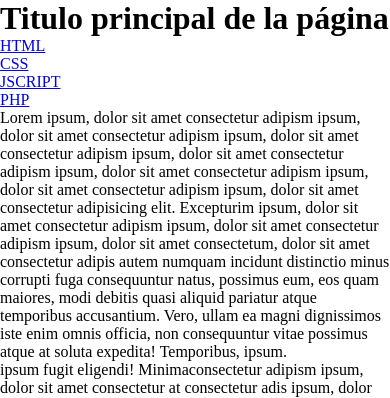
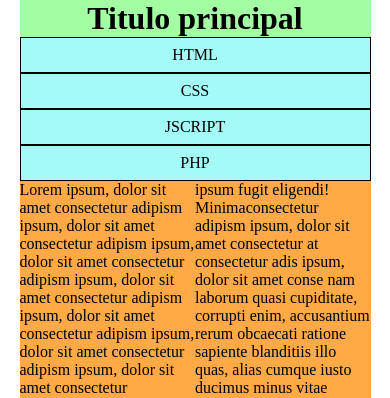
Before and after one commit to franfiori29/tpredes, a PHP site: page /Css/css36layoutResponsive/index.html in a window 390 px wide. Shown: the top 398 px of the page. Run offline with PHP 8.4, Linux system fonts and the light colour scheme.

Commit message:
clase 3 css f

```diff
--- a/Css/css36layoutResponsive/index.html
+++ b/Css/css36layoutResponsive/index.html
@@ -7,20 +7,93 @@
     <title>Documento</title>
   </head>
   <body>
-    <div class="contenedor">
-      <header><h1>Titulo principal de la página</h1></header>
-      <nav class="menu">
+    <div id="container">
+      <header><h1>Titulo principal</h1></header>
+      <nav>
         <ul>
-          <li><a href="../../../Html/index.htm">HTML</a></li>
-          <li><a href="../../../Css/index.htm">CSS</a></li>
-          <li><a href="../../../Jscript/index.htm">JSCRIPT</a></li>
-          <li><a href="../../../Php/index.htm">PHP</a></li>
+          <li><a href="../../Html/index.html">HTML</a></li>
+          <li><a href="../../">CSS</a></li>
+          <li><a href="">JSCRIPT</a></li>
+          <li><a href="">PHP</a></li>
         </ul>
       </nav>
-      <div class="contenido">
+      <div class="bloque">
         <div class="texto">
           <p>
             Lorem ipsum, dolor sit amet consectetur adipism ipsum, dolor sit amet
+            consectetur adipism ipsum, dolor sit amet consectetur adipism ipsum,
+            dolor sit amet consectetur adipism ipsum, dolor sit amet consectetur
+            adipism ipsum, dolor sit amet consectetur adipism ipsum, dolor sit amet
+            consectetur adipisicing elit. Excepturim ipsum, dolor sit amet
+            consectetur adipism ipsum, dolor sit amet consectetur adipism ipsum,
+            dolor sit amet consectetum, dolor sit amet consectetur adipis autem
+            numquam incidunt distinctio minus corrupti fuga consequuntur natus,
+            possimus eum, eos quam maiores, modi debitis quasi aliquid pariatur atque
+            temporibus accusantium. Vero, ullam ea magni dignissimos iste enim omnis
+            officia, non consequuntur vitae possimus atque at soluta expedita!
+            Temporibus, ipsum. Lorem ipsum, dolor sit amet consectetur adipism ipsum,
+            dolor sit amet consectetur adipism ipsum, dolor sit amet consectetur
+            adipism ipsum, dolor sit amet consectetur adipism ipsum, dolor sit amet
+            consectetur adipism ipsum, dolor sit amet consectetur adipism ipsum,
+            dolor sit amet consectetur adipisicing elit. Excepturim ipsum, dolor sit
+            amet consectetur adipism ipsum, dolor sit amet consectetur adipism ipsum,
+            dolor sit amet consectetum, dolor sit amet consectetur adipis autem
+            numquam incidunt distinctio minus corrupti fuga consequuntur natus
+          </p>
+        </div>
+
+        <div class="texto">
+          <p>
+            ipsum fugit eligendi! Minimaconsectetur adipism ipsum, dolor sit amet
+            consectetur at consectetur adis ipsum, dolor sit amet conse nam laborum
+            quasi cupiditate, corrupti enim, accusantium rerum obcaecati ratione
+            sapiente blanditiis illo quas, alias cumque iusto ducimus minus vitae
+            itaque tenetur?
+          </p>
+          <div class="imagen" id="foto1">
+            <img src="../../Html/ejer04ListasArchivos/imagenjpg.jpg" alt="foto" />
+          </div>
+          <p>
+            ipsum fugit eligendi! Minimaconsectetur adipism ipsum, dolor sit amet
+            consectetur adipism ipsum, doloolor sit amet consectetur adis ipsum,
+            dolor sit amet conseatione sapiente blanditiis illo quas, alias cumque
+            iusto ducimus minus vitae itaque tenetur?
+          </p>
+        </div>
+
+        <div class="texto movil">
+          <p>
+            Lorem ipsumconsectetur adipism ipsum, dolor sit amet consectetur adipism
+            ipsum, dolor sit amet consectetur adis ipsum, dolor sit amet
+            conseconsectetur adipism ipsum, dolor sit amet consectetur adipism ipsum,
+            dolor sit amet consecteturcteturconsectetur adipism ipsum, dolor sit amet
+            consectetur adipism ipsum, dolor sit amet consectetur adis ipsum, dolor
+            sit amet colima nam laborum quasi cupiditate,psum fugit eligendi! Minima
+            nam laborum quasi cupiditate,rupti enim, accusantium rerum obcaecati
+            ratione sapiente blanditiis illo quas, alias cumque iusto ducimus minus
+            vitae itaque tenetur? Lorem ipsum, dolor sit amet consectetur adipism
+            ipsum, dolor sit amet consectetur adipism ipsum, dolor sit amet
+            consectetur adipism ipsum, dolor sit amet consectetur adipism ipsum,
+            dolor sit amet consectetur adipism ipsum, dolor sit amet consectetur
+            adipism ipsum, dolor sit amet consectetur adipisicing elit. Excepturim
+            ipsum, dolor sit amet consectetur adipism ipsum, dolor sit amet
+          </p>
+        </div>
+
+        <div class="texto movil tablet">
+          <p>
+            Lorem ipsum dolor sit amet consectetur adipisicing elit. Quibusdam soluta
+            illum quo asperiores, eius repellendus labore nesciunt natus nisi alias
+            vel voluptatum, consectetur qui <br />ipsum fugit eligendi! Minima nam
+            laborum quasi consectetur adipism ipsum, dolor sit amet consectetur
+            adictetur adis ipsum, dolor sit amet conseconsectetur
+            adipisonseconsectetur adipism ipsum, dolor sit amet consectetur adipism
+            ipsum, dolor sit amet consectetur adis ipsum, dolor sit amet
+            conseconsectetur adipism ipsum, dolor sit amet consectetur adipism ipsum,
+            dolor sit amet consectetur adis ipsum, dolor sit amet consecupiditate,
+            corrupti enim, accusantium rerum obcaecati ratione sapiente blanditiis
+            illo quas, alias cumque iusto ducimus minus vitae itaque tenetur? Lorem
+            ipsum, dolor sit amet consectetur adipism ipsum, dolor sit amet
             consectetur adipism ipsum, dolor sit amet consectetur adipism ipsum,
             dolor sit amet consectetur adipism ipsum, dolor sit amet consectetur
             adipism ipsum, dolor sit amet consectetur adipism ipsum, dolor sit amet
--- a/Css/css36layoutResponsive/style.css
+++ b/Css/css36layoutResponsive/style.css
@@ -1,9 +1,189 @@
 * {
+  padding: 0;
   margin: 0;
-  padding: 0;
   box-sizing: border-box;
 }
+
 body {
+  width: 100vw;
+  height: auto;
+}
+
+#container {
+  width: 90vw;
   height: 100vh;
-  width: 100%;
+  margin: auto;
+  background-color: coral;
+  display: flex;
+  flex-direction: column;
+  flex-wrap: nowrap;
 }
+header,
+footer {
+  width: 90vw;
+  height: 10vh;
+  background-color: rgb(163, 253, 163);
+  display: flex;
+  flex-direction: row;
+  justify-content: center;
+  align-items: center;
+  flex-wrap: wrap;
+}
+
+nav ul {
+  display: flex;
+  flex-direction: row;
+  align-items: center;
+  height: 5vh;
+  list-style: none;
+  background-color: rgb(164, 250, 246);
+}
+
+nav a {
+  display: block;
+  text-decoration: none;
+  color: black;
+  text-align: center;
+}
+
+nav a:hover {
+  background-color: rgb(75, 57, 236);
+  color: white;
+}
+nav ul li {
+  width: 22.5vw;
+}
+
+.bloque {
+  width: 90vw;
+  height: 74.5vh;
+  display: flex;
+}
+
+.texto {
+  width: 22.5vw;
+  height: auto;
+  background-color: rgb(255, 169, 71);
+}
+
+.imagen {
+  width: 17.8vw;
+  height: 20vh;
+}
+
+#fot02 {
+  transform: translate(-10%, -20%);
+}
+
+#foto1 {
+  transform: rotateZ(10deg);
+}
+
+.imagen img {
+  max-width: 100%;
+  max-height: 100%;
+}
+
+@media (min-width: 900px) and (max-width: 1280px) {
+  .tablet {
+    display: none;
+  }
+  .bloque {
+    overflow-y: scroll;
+  }
+
+  nav ul {
+    flex-direction: column;
+    align-content: flex-start;
+    height: auto;
+  }
+
+  nav a {
+    display: block;
+    padding: 0.5rem 1rem;
+    text-decoration: none;
+    color: black;
+    max-width: 90vw;
+    width: 700vw;
+  }
+
+  nav a:hover {
+    background-color: rgb(101, 103, 243);
+    color: white;
+  }
+
+  nav ul li {
+    width: auto;
+  }
+
+  header,
+  footer {
+    height: auto;
+  }
+
+  .texto {
+    width: 30vw;
+    height: auto;
+  }
+
+  .bloque .imagen {
+    width: 40vw;
+    height: 25vh;
+  }
+
+  .bloque {
+    background-color: gray;
+  }
+}
+@media (min-width: 300px) and (max-width: 900px) {
+  .movil {
+    display: none;
+  }
+  .bloque {
+    overflow-y: scroll;
+  }
+
+  nav ul {
+    flex-direction: column;
+    align-content: flex-start;
+    height: auto;
+  }
+
+  nav a {
+    display: block;
+    padding: 0.5rem 1rem;
+    text-decoration: none;
+    color: black;
+    border: solid 1px black;
+    max-width: 90vw;
+    width: 300vw;
+  }
+
+  nav a:hover {
+    background-color: rgb(40, 29, 194);
+    color: white;
+  }
+
+  nav ul li {
+    width: auto;
+  }
+
+  header,
+  footer {
+    height: auto;
+  }
+
+  .texto {
+    width: 45vw;
+    height: auto;
+  }
+
+  .imagen {
+    width: 40vw;
+    height: 25vh;
+  }
+
+  .bloque {
+    background-color: gray;
+  }
+}
```
Also changed, not shown: other parts of Css/css36layoutResponsive/index.html (+11 -50 lines).
